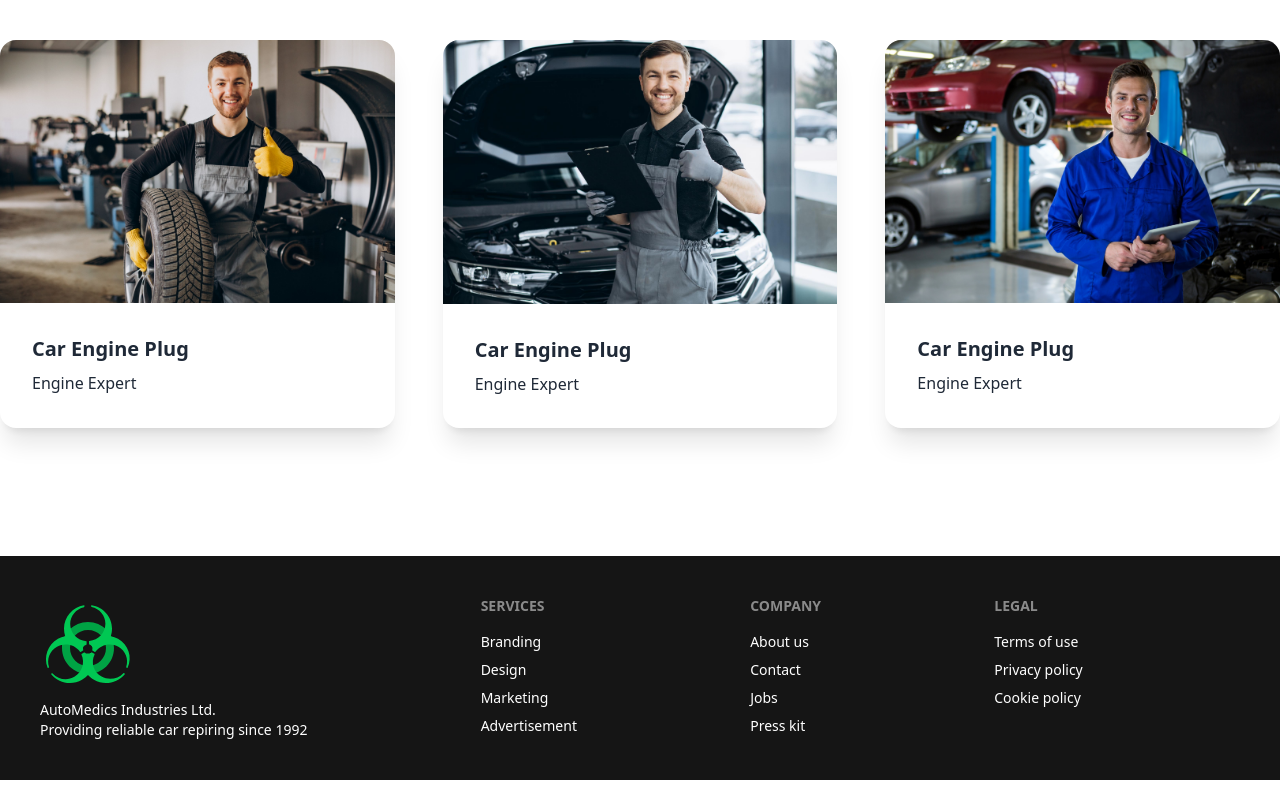
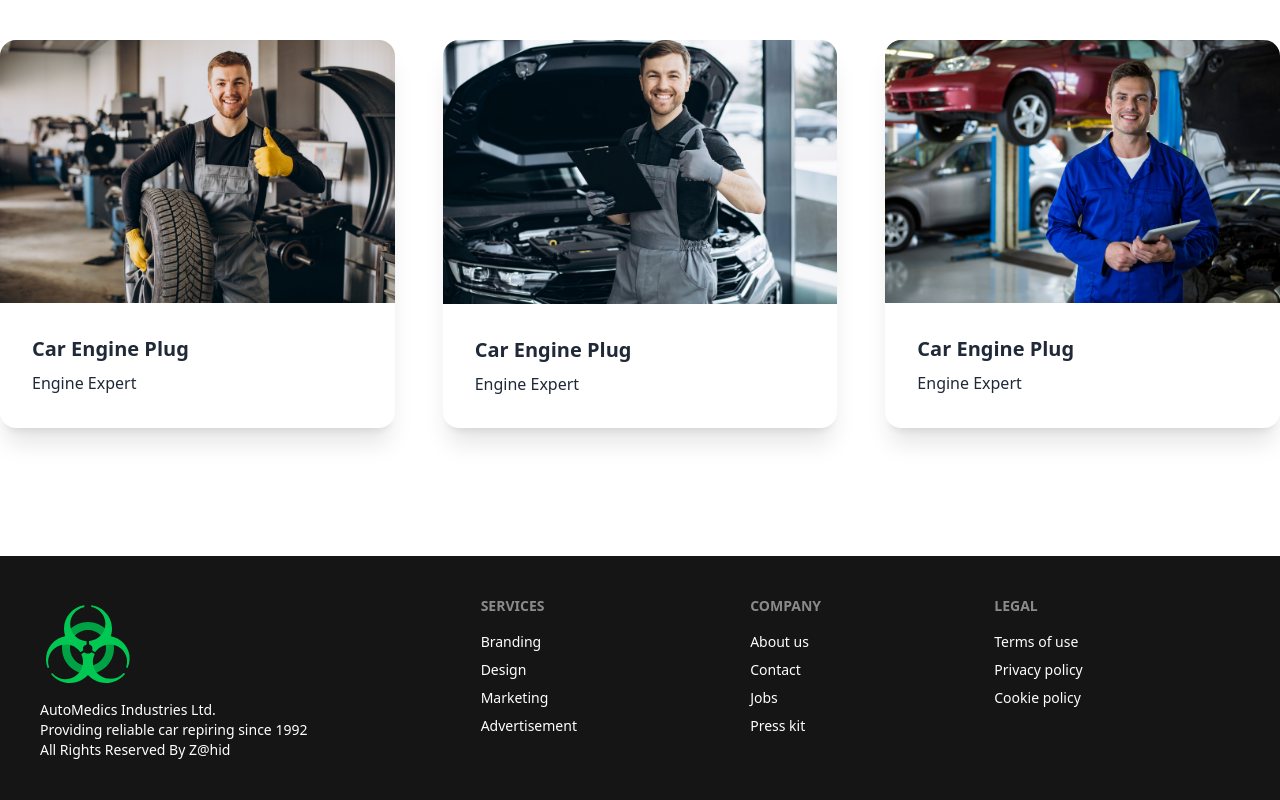
Before and after one commit to zahidhasan1993/AutoMedics-clint, a React (Vite) app: page / in a window 1280 px wide. Shown: the part 2589-3389 px from the top of the page. Built offline with nearby package versions, Linux system fonts and the light colour scheme; no server answers.

Commit message:
some changes here and there

```diff
--- a/src/components/extra/About.jsx
+++ b/src/components/extra/About.jsx
@@ -8,7 +8,7 @@ const About = () => {
         <div className="">
           <img
             src={img1}
-            className="max-w-sm rounded-lg shadow-2xl w-[28rem]"
+            className="md:max-w-sm rounded-lg shadow-2xl md:w-[28rem]"
           />
           <img
             src={img2}
--- a/src/components/shared/Footer.jsx
+++ b/src/components/shared/Footer.jsx
@@ -10,7 +10,8 @@ const Footer = () => {
         <p>
           AutoMedics Industries Ltd.
           <br />
-          Providing reliable car repiring since 1992
+          Providing reliable car repiring since 1992 <br />
+          All Rights Reserved By Z@hid
         </p>
       </div>
       <div>
```
